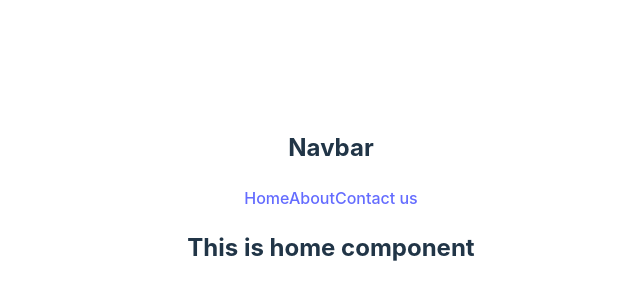
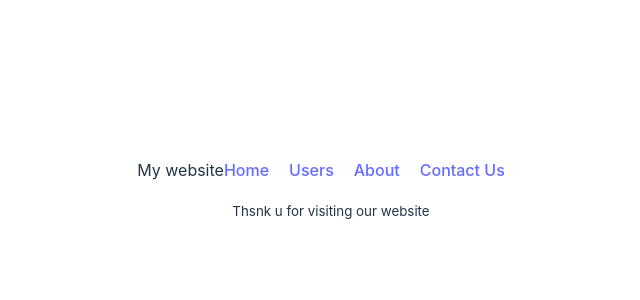
Before and after one commit to Zinath22/introduction-to-react-router, a React (Vite) app: page / in a window 1280 px wide. Shown: the part 202-502 px from the top of the page, without its empty margins (309-949 px from the left). Built offline with nearby package versions, Linux system fonts and the light colour scheme.

Commit message:
outlet added

```diff
--- /dev/null
+++ b/src/components/Footer/Footer.jsx
@@ -0,0 +1,11 @@
+
+
+const Footer = () => {
+    return (
+        <div>
+            <p><small>Thsnk u for visiting our website</small></p>
+        </div>
+    );
+};
+
+export default Footer;
--- /dev/null
+++ b/src/components/Header/Header.css
@@ -0,0 +1,3 @@
+nav a{
+    margin-right: 20px;
+}
--- a/src/components/Header/Header.jsx
+++ b/src/components/Header/Header.jsx
@@ -1,13 +1,18 @@
-
+import { Link } from 'react-router-dom';
+import './Header.css'
 
 const Header = () => {
     return (
         <div>
-            <h2>Navbar</h2>
+            {/* <h2>Navbar</h2> */}
             <nav>
-                <a href="/">Home</a>
-                <a href="/about">About</a>
-                <a href="/contact">Contact us</a>
+                <span>My website</span>
+                <Link to="/">Home</Link>
+                <Link to="/users">Users</Link>
+               <Link to="/about">About</Link>
+                <Link to ="/contact">Contact Us</Link>
+
+
             </nav>
         </div>
     );
--- a/src/components/Home/Home.jsx
+++ b/src/components/Home/Home.jsx
@@ -1,13 +1,15 @@
 import { Outlet } from "react-router-dom";
 import Header from "../Header/Header";
+import Footer from "../Footer/Footer";
 
 
 const Home = () => {
     return (
         <div>
             <Header></Header>
-            <h2>This is home component</h2>
+            {/* <h2>This is home component</h2> */}
             <Outlet></Outlet>
+            <Footer></Footer>
         </div>
     );
 };
--- /dev/null
+++ b/src/components/Users/Users.jsx
@@ -0,0 +1,11 @@
+
+
+const Users = () => {
+    return (
+        <div>
+            <h2>Our users</h2>
+        </div>
+    );
+};
+
+export default Users;
```
Also changed, not shown: src/main.jsx (+6 -1 lines).
